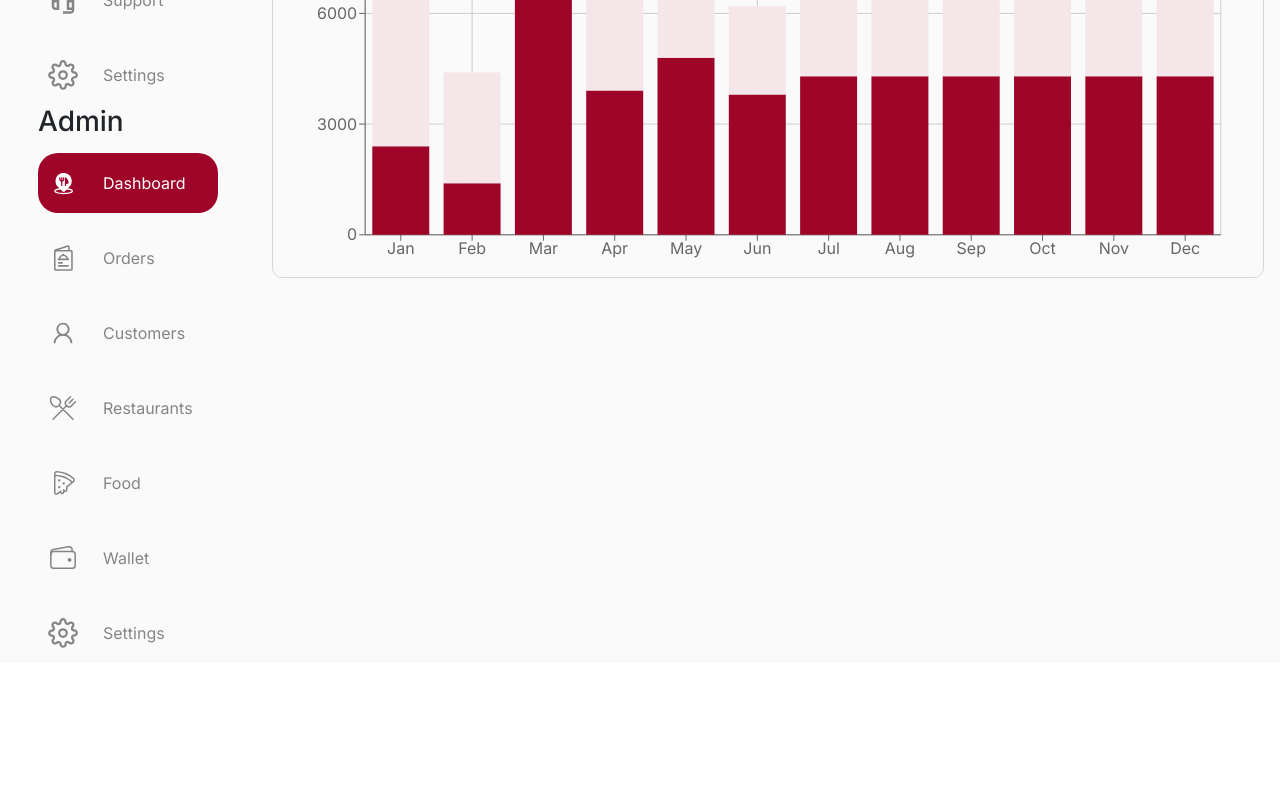
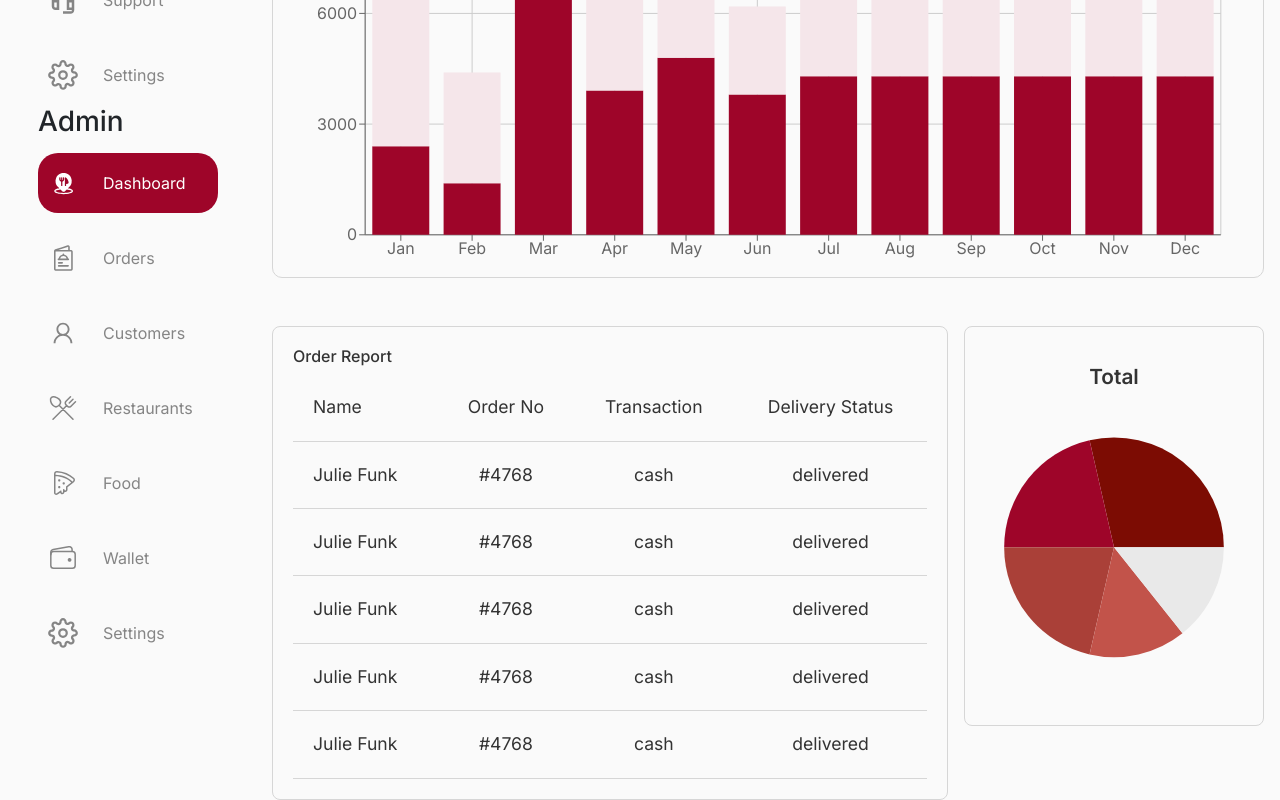
Before and after one commit to remon-samir1/bring-es, a React (Create React App) app: page /dashboard/admin-main in a window 1280 px wide. Shown: the part 649-1449 px from the top of the page. Before the commit the page ends 1312 px from the top, so only its background shows below. Built offline with nearby package versions, Linux system fonts and the light colour scheme; what cookie-universal would draw is missing.

Commit message:
first upload

```diff
--- /dev/null
+++ b/src/Components/Dashboard/Table/Table.css
@@ -0,0 +1,22 @@
+.custom-table {
+  width: 100%;
+  text-align: center;
+}
+
+.custom-table th {
+  text-transform: capitalize;
+}
+.custom-table td,
+.custom-table th {
+  padding: 20px;
+  font-size: 1.1rem;
+  color: var(--text-color);
+  font-weight: 400;
+}
+.custom-table tr {
+  border-bottom: 1px solid #d6d6d6;
+}
+.custom-table td:first-child,
+.custom-table th:first-child{
+  text-align: start;
+}
--- /dev/null
+++ b/src/Components/Dashboard/Table/Table.js
@@ -0,0 +1,50 @@
+import React from 'react';
+import './Table.css'
+const Table = () => {
+  return (
+    <table className='custom-table'>
+      <thead>
+        <tr>
+          <th>Name</th>
+          <th>order No</th>
+          <th>transaction</th>
+          <th>delivery status</th>
+        </tr>
+      </thead>
+      <tbody>
+        <tr>
+          <td>Julie Funk</td>
+          <td>#4768</td>
+          <td>cash</td>
+          <td>delivered</td>
+        </tr>
+        <tr>
+          <td>Julie Funk</td>
+          <td>#4768</td>
+          <td>cash</td>
+          <td>delivered</td>
+        </tr>
+        <tr>
+          <td>Julie Funk</td>
+          <td>#4768</td>
+          <td>cash</td>
+          <td>delivered</td>
+        </tr>
+        <tr>
+          <td>Julie Funk</td>
+          <td>#4768</td>
+          <td>cash</td>
+          <td>delivered</td>
+        </tr>
+        <tr>
+          <td>Julie Funk</td>
+          <td>#4768</td>
+          <td>cash</td>
+          <td>delivered</td>
+        </tr>
+      </tbody>
+    </table>
+  );
+}
+
+export default Table;
--- a/src/Dashboard/AdminDahboard/AdminDahboard.css
+++ b/src/Dashboard/AdminDahboard/AdminDahboard.css
@@ -1,16 +1,43 @@
-.AdminDahboard{
-
+.AdminDahboard {
 }
-.BarChart{
+.BarChart {
   height: 550px;
   width: 100%;
   margin-top: 20px;
-  border: 1px solid #D6D6D6;
-  padding: 12px ;
+  border: 1px solid #d6d6d6;
+  padding: 12px;
   border-radius: 10px;
 }
-.BarChart h3{
+.BarChart h3 {
   font-size: 1.1rem;
   color: var(--text-color);
   margin-bottom: 10px;
 }
+.AdminDahboard .table-container {
+  padding: 20px;
+  flex: 1;
+  border: 1px solid #d6d6d6;
+  border-radius: 8px;
+}
+.AdminDahboard .table-container h3 {
+  font-size: 1rem;
+  align-self: start;
+
+  color: var(--text-color);
+}
+.AdminDahboard .pieChart-container {
+  height: 400px;
+  width: 300px;
+  border: 1px solid #d6d6d6;
+  border-radius: 8px;
+  display: flex;
+  justify-content: center;
+  align-items: center;
+  flex-direction: column;
+  gap: 10px;
+}
+.AdminDahboard .pieChart-container h3 {
+  font-size: 1.3rem;
+  font-weight: 600;
+  color: var(--text-color);
+}
--- a/src/Dashboard/AdminDahboard/AdminDahboard.js
+++ b/src/Dashboard/AdminDahboard/AdminDahboard.js
@@ -1,22 +1,34 @@
-import React from 'react';
-import './AdminDahboard.css'
-import TopBar from './TopBar/TopBar';
-import Invoices from './Invoices/Invoices';
-import BChart from './Charts/BarChart/BarChart';
-// import AdminSideBar from './SideBar/AdminSideBar';
+import React from "react";
+import "./AdminDahboard.css";
+import TopBar from "./TopBar/TopBar";
+import Invoices from "./Invoices/Invoices";
+import BChart from "./Charts/BarChart/BarChart";
+import Table from "../../Components/Dashboard/Table/Table";
+import PChart from "./Charts/PieChart/PieChart";
 const AdminDahboard = () => {
   return (
-    <div className='px-3'>
-      <TopBar/>
-      <Invoices/>
-      <div className='BarChart'>
-       <div className="header">
-        <h3>Revenue</h3>
-       </div>
-      <BChart/>
+    <div className="px-3 AdminDahboard">
+      <TopBar />
+      <Invoices />
+      <div className="BarChart">
+        <div className="header">
+          <h3>Revenue</h3>
+        </div>
+        <BChart />
+      </div>
+      <div className="d-flex justify-content-center align-items-start gap-3 mt-5">
+        <div className="table-container">
+          <h3>order report</h3>
+          <Table />
+        </div>
+        <div className="pieChart-container">
+          <h3>total</h3>
+          <PChart/>
+
+        </div>
       </div>
     </div>
   );
-}
+};
 
 export default AdminDahboard;
--- a/src/Dashboard/AdminDahboard/Charts/PieChart/PieChart.js
+++ b/src/Dashboard/AdminDahboard/Charts/PieChart/PieChart.js
@@ -6,9 +6,10 @@ const data = [
   { name: 'Group B', value: 300 },
   { name: 'Group C', value: 300 },
   { name: 'Group D', value: 200 },
+  { name: 'Group D', value: 200 },
 ];
 
-const COLORS = ['#0088FE', '#00C49F', '#FFBB28', '#FF8042'];
+const COLORS = ['#7C0C03', '#9E0529', '#AA4038', '#C2534A','#E9E9E9'];
 
 const RADIAN = Math.PI / 180;
 const renderCustomizedLabel = ({ cx, cy, midAngle, innerRadius, outerRadius, percent, index }) => {
@@ -23,20 +24,20 @@ const renderCustomizedLabel = ({ cx, cy, midAngle, innerRadius, outerRadius, per
   );
 };
 
-export default class Example extends PureComponent {
+export default class PChart extends PureComponent {
   static demoUrl = 'https://codesandbox.io/s/pie-chart-with-customized-label-dlhhj';
 
   render() {
     return (
-      <ResponsiveContainer width="100%" height="100%">
-        <PieChart width={400} height={400}>
+      <ResponsiveContainer width="100%" height="70%">
+        <PieChart width={500} height={500}>
           <Pie
             data={data}
             cx="50%"
             cy="50%"
             // labelLine={false}
-
-            outerRadius={80}
+             stroke='none'
+            outerRadius={110}
             fill="#8884d8"
             dataKey="value"
           >
```
